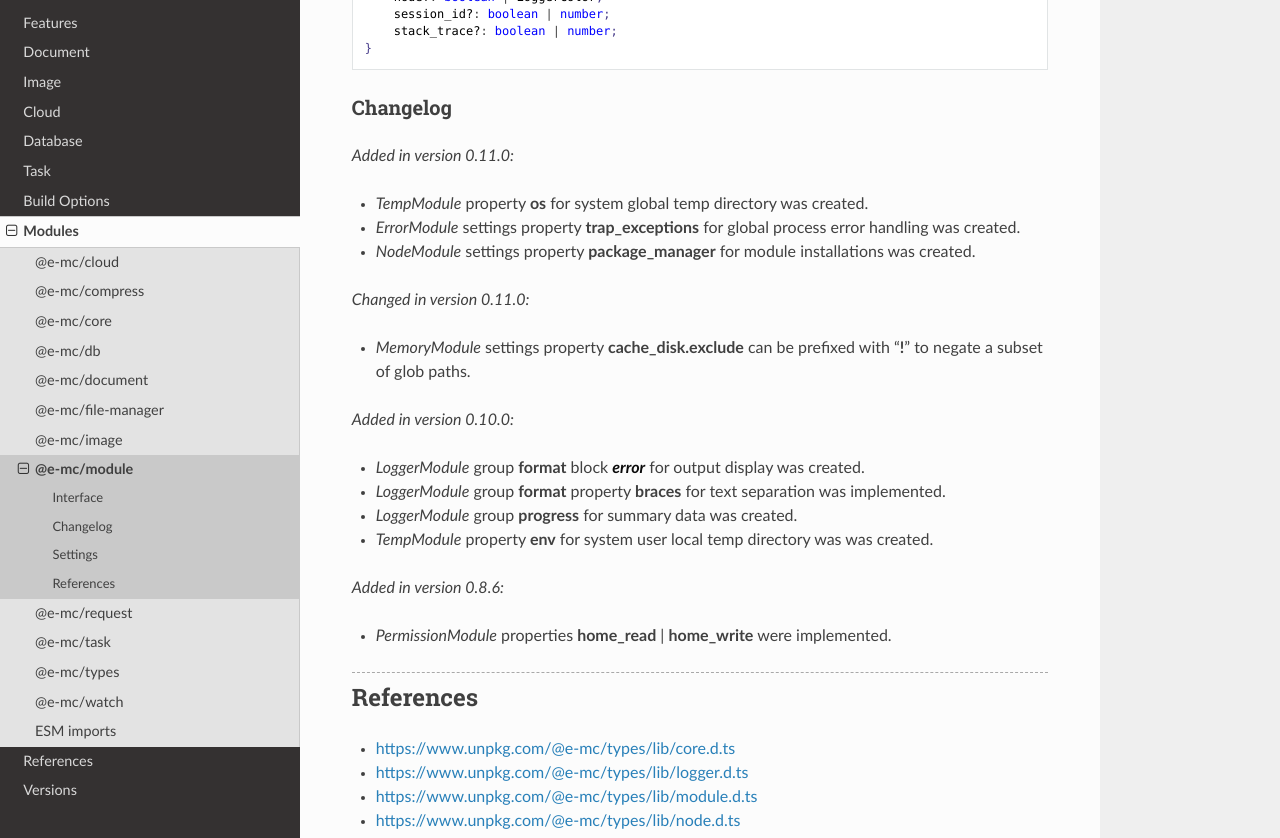
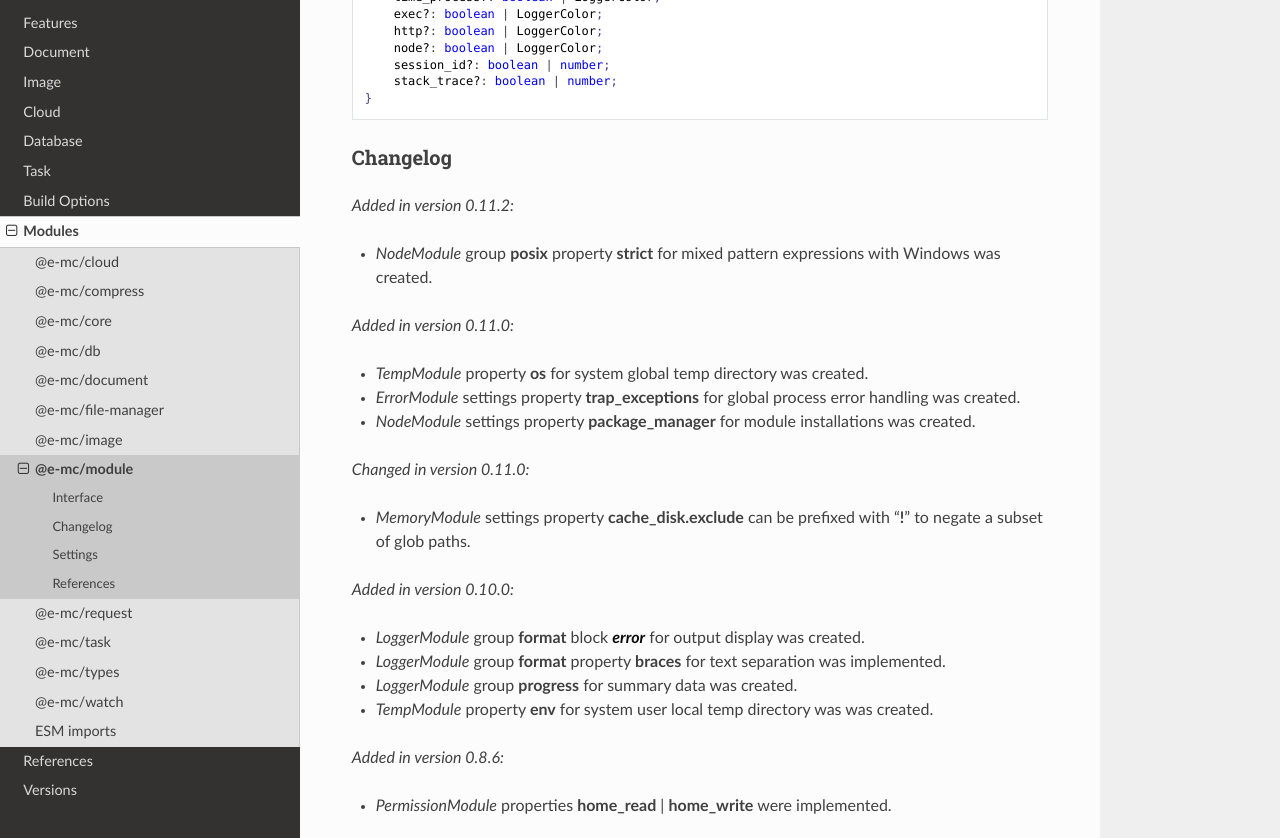
Before and after one commit to anpham6/chrome-docs, a Sphinx documentation site: the page built from source/modules/module.rst, in a window 1280 px wide and 900 px high, scrolled down 7801 px, cut to the strip 62-900 px from the top of the window. Built offline with Sphinx 7.4.7 and the Read the Docs theme 3.1.0, drawn with Linux system fonts in a browser that asks for light colours; some of the changed text lies outside the part shown.

```diff
--- a/source/modules/module.rst
+++ b/source/modules/module.rst
@@ -9,7 +9,7 @@ Interface
 
 .. code-block::
   :caption: `View Source <https://www.unpkg.com/@e-mc/types/lib/index.d.ts>`_
-  :emphasize-lines: 194,195,215
+  :emphasize-lines: 194-195,215
 
   import type { LogStatus } from "./squared";
 
@@ -312,6 +312,9 @@ Settings
           ext?: string | string[] | boolean;
           npm?: boolean;
           inline?: boolean;
+      };
+      posix?: {
+          strict?: boolean;
       };
       settings?: {
           package_manager?: "npm" | "yarn" | "pnpm";
@@ -461,6 +464,10 @@ Settings
 Changelog
 ---------
 
+.. versionadded:: 0.11.2
+
+  - *NodeModule* group **posix** property **strict** for mixed pattern expressions with Windows was created.
+
 .. versionadded:: 0.11.0
 
   - *TempModule* property **os** for system global temp directory was created.
```
Also changed, not shown: other parts of source/modules/module.rst (+1 -1 lines), source/modules/types.rst (+6 -1 lines).
